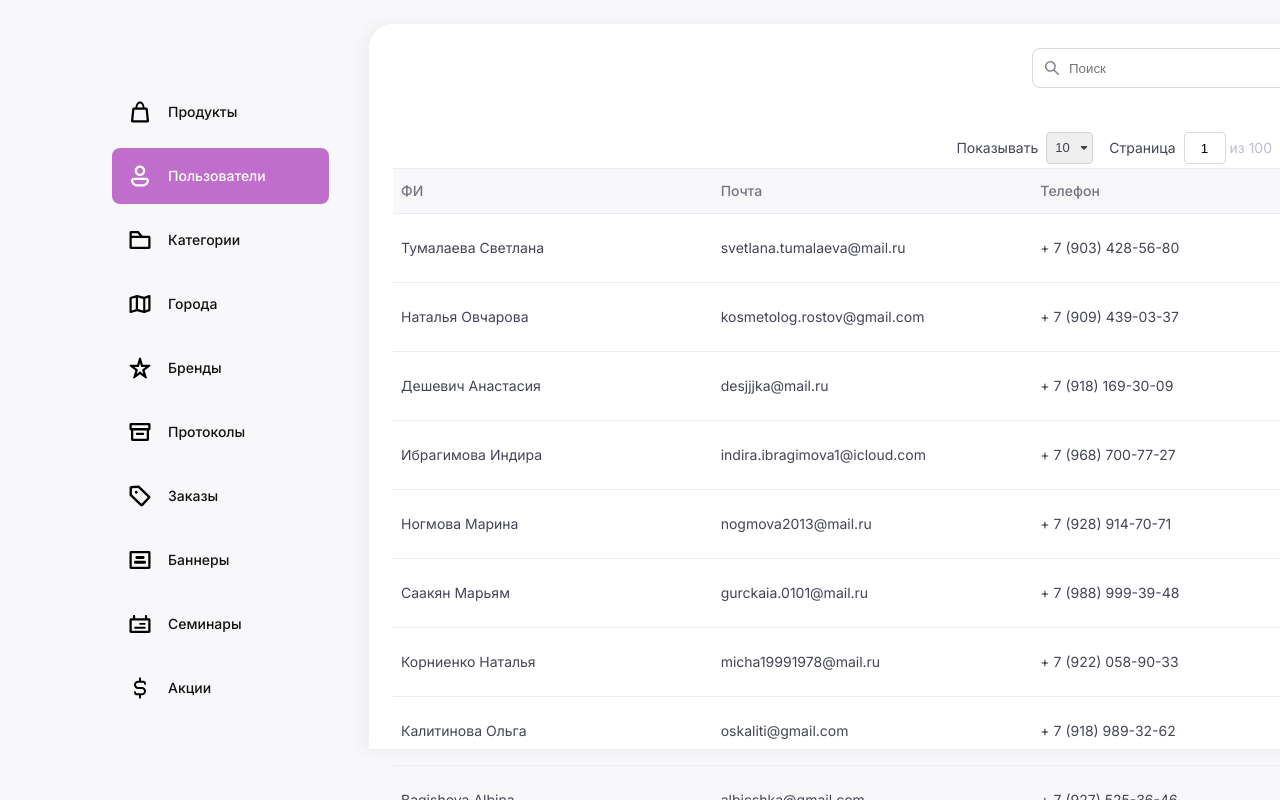
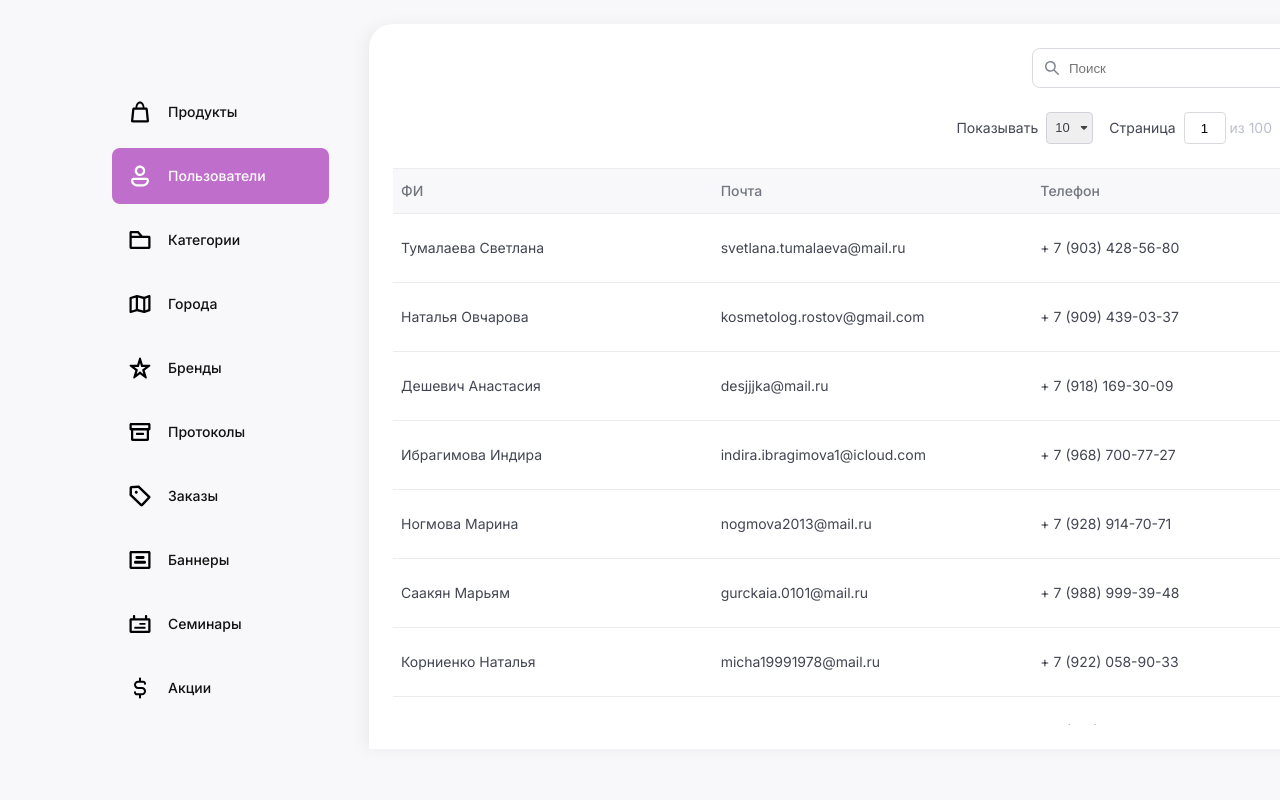
Before and after one commit to BrynkinSergey/itrum-react-app-1, a React (Create React App) app: page /users in a window 1280 px wide. Built offline with nearby package versions, Linux system fonts and the light colour scheme.

Commit message:
refactor

```diff
--- a/src/components/PaginatonNavbar/index.jsx
+++ b/src/components/PaginatonNavbar/index.jsx
@@ -26,7 +26,7 @@ const PaginatonNavbar = ({selectChangeHandler, pagesNumber, currentPage, setCurr
         <div className={'pagination-navbar_items-number-block'}>
             <p className={'font-color--text-main font-size--14 font-line-height--20 font-weight--400'}>Показывать</p>
             <div className={'pagination-navbar_custom-select-wrapper'}>
-                <CustomSelect selectChangeHandler={selectChangeHandler} options={[5, 10, 20]} defaultOption={10}/>
+                <CustomSelect selectChangeHandler={selectChangeHandler} options={[10, 20, 50]} defaultOption={10}/>
             </div>
         </div>
         <div className={'pagination-navbar_current-page'}>
--- a/src/components/PaginatonNavbar/style.scss
+++ b/src/components/PaginatonNavbar/style.scss
@@ -3,7 +3,6 @@
 .pagination-navbar {
   width: 100%;
   height: 40px;
-  margin-top: 40px;
 
   display: flex;
   justify-content: flex-end;
--- a/src/pages/ClientsPage/components/ClientsTable/style.scss
+++ b/src/pages/ClientsPage/components/ClientsTable/style.scss
@@ -2,7 +2,7 @@
 
 .clients-table {
   width: 959px;
-  height: 724px;
+  height: 740px;
   overflow: scroll;
 
   // hide scrollbar
--- a/src/pages/ClientsPage/index.jsx
+++ b/src/pages/ClientsPage/index.jsx
@@ -40,7 +40,7 @@ const ClientsPage = () => {
     }
 
     return (
-        <div>
+        <div className={'clients-page'}>
             <div className={'search-input_wrapper'}>
                 <SearchInput width={'320px'} height={'40px'} placeholder={'Поиск'} inputChangeHandler={(value) => {
                     setFilterMask(value)
--- a/src/pages/PromotionPage/PromotionPage.scss
+++ b/src/pages/PromotionPage/PromotionPage.scss
@@ -4,6 +4,7 @@
   justify-content: flex-start;
   align-items: center;
   gap: 24px;
+  padding-top: 40px;
 
   width: 100%;
   height: 100%;
```
